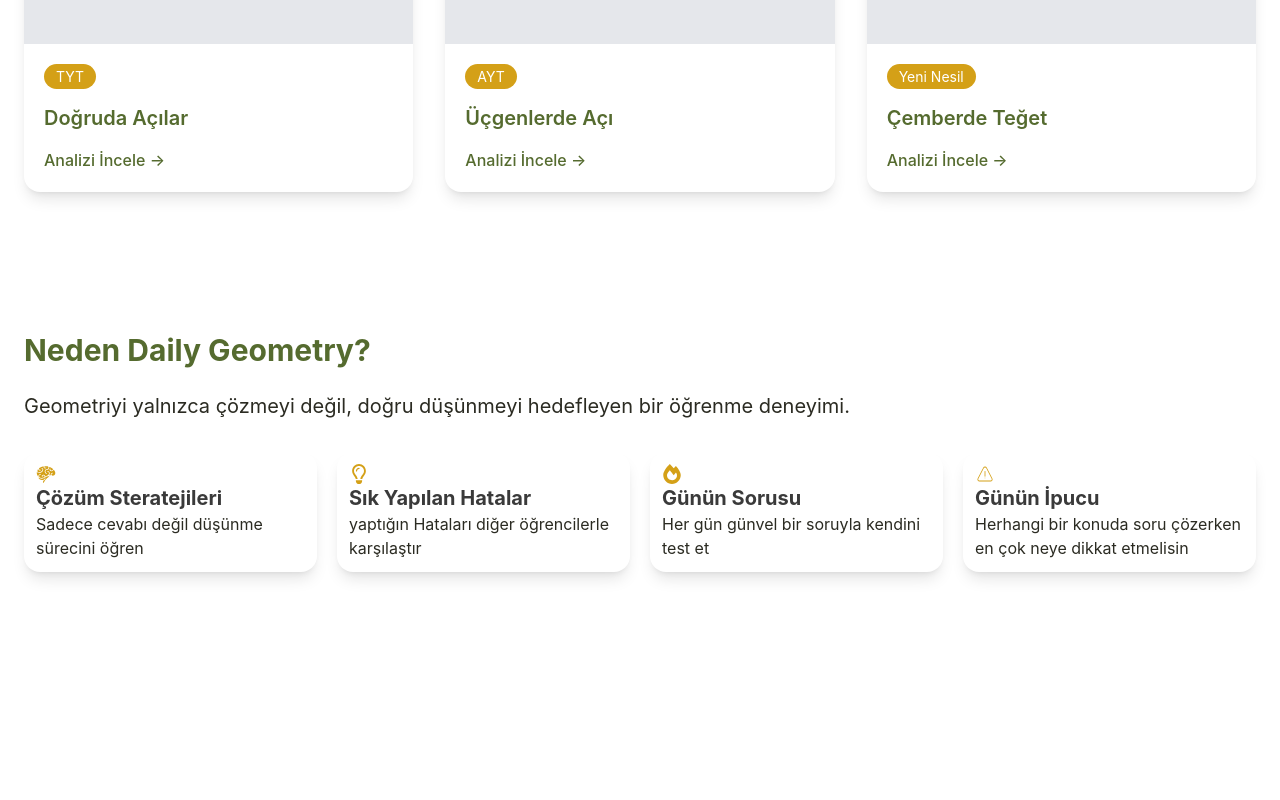
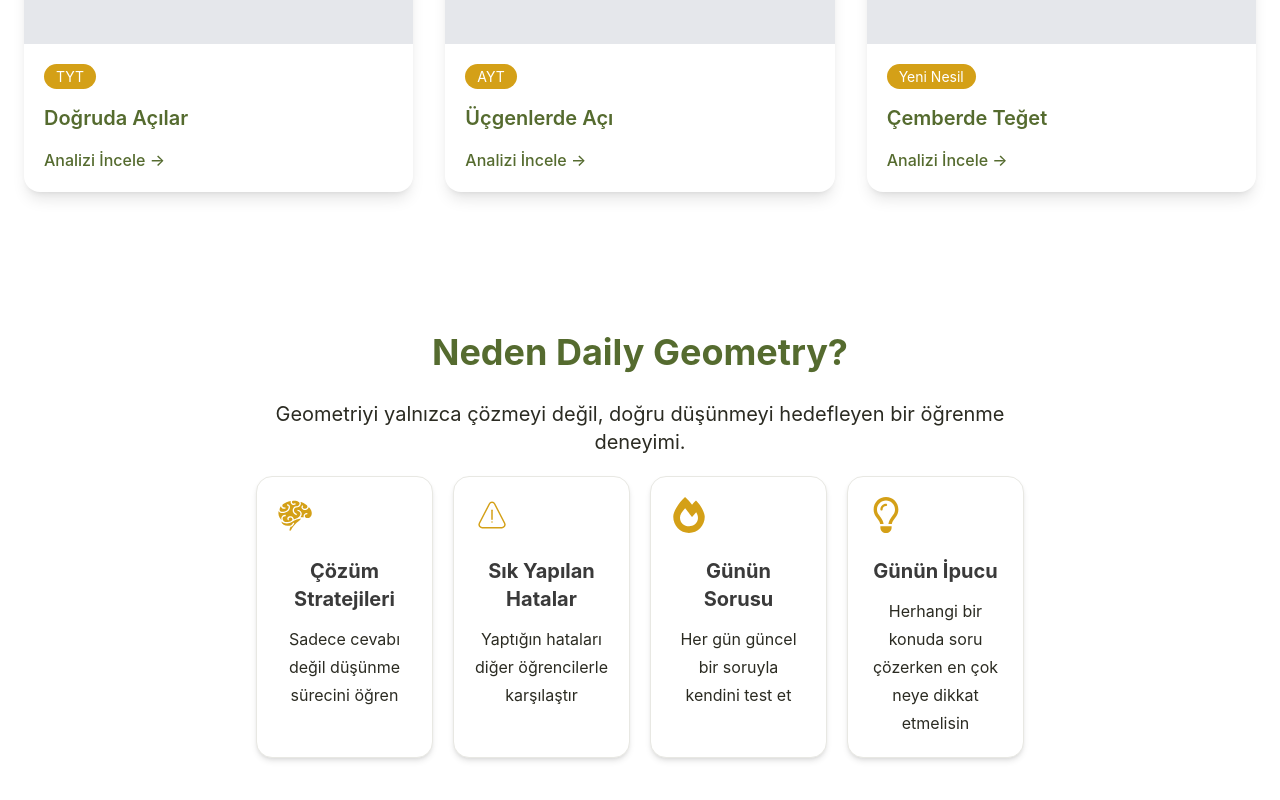
Before and after one commit to EsraTemiz/daily-geo, a React (Vite) app: page / in a window 1280 px wide. Shown: the part 1330-2130 px from the top of the page. Before the commit the page ends 1986 px from the top, so only its background shows below. Built offline with nearby package versions, Linux system fonts and the light colour scheme.

Commit message:
feature section da düzenleme

```diff
--- a/src/components/FeatureSection.jsx
+++ b/src/components/FeatureSection.jsx
@@ -8,20 +8,20 @@ const FeatureSection = () => {
   let smallCard=[
 {  icon:<GiBrain/>,
    id:1,
-  title:"Çözüm Steratejileri",
+  title:"Çözüm Stratejileri",
   description:"Sadece cevabı değil düşünme sürecini öğren"
 },
-{ icon:<FaRegLightbulb/>,
+{ icon:<CiWarning/>,
   id:2,
   title:"Sık Yapılan Hatalar",
-  description:"yaptığın Hataları diğer öğrencilerle karşılaştır"
+  description:"Yaptığın hataları diğer öğrencilerle karşılaştır"
 },
 { icon:<FaFireAlt/>,
   id:3,
   title:"Günün Sorusu",
-  description:"Her gün günvel bir soruyla kendini test et"
+  description:"Her gün güncel bir soruyla kendini test et"
 },
-{ icon:<CiWarning/>,
+{ icon:<FaRegLightbulb/>,
   id:4,
   title:"Günün İpucu",
   description:"Herhangi bir konuda soru çözerken en çok neye dikkat etmelisin"
@@ -29,18 +29,18 @@ const FeatureSection = () => {
   ]
   return (
 
-    <div className=''>
-      <h2 className='text-3xl text-olive-700 font-bold py-3'> Neden Daily Geometry?</h2>
-      <p className='text-xl text-olive-800 py-3'> Geometriyi yalnızca çözmeyi değil, doğru düşünmeyi hedefleyen bir öğrenme deneyimi.</p>
+    <div className='text-center max-w-3xl mx-auto'>
+      <h2 className='text-4xl text-olive-700 font-bold py-3'> Neden Daily Geometry?</h2>
+      <p className='text-xl text-olive-800 mt-4'> Geometriyi yalnızca çözmeyi değil, doğru düşünmeyi hedefleyen bir öğrenme deneyimi.</p>
      <div className='grid grid-cols-1 md:grid-cols-2 lg:grid-cols-4 gap-5 py-5 '>
 
           {smallCard.map((special) => (
-           <div key={special.id} className='border-olive-500 shadow-lg bg-white rounded-2xl p-3 '>
-            <span className='text-xl text-mustard-500'>{special.icon}</span>
-            <h2 className='text-xl text-dark font-bold'>
+           <div key={special.id} className='h-full flex flex-col border border-olive-200 bg-white rounded-2xl p-5 shadow-md transition-all duration-300 hover:-translate-y-2 hover:shadow-xl '>
+            <span className='text-4xl text-mustard-500 mb-4 inline-block'>{special.icon}</span>
+            <h2 className='text-xl font-bold text-dark mt-2 mb-3'>
               {special.title}
              </h2>
-              <p className='text-olive-800 ' >
+              <p className='text-olive-800 leading-7' >
                   {special.description}
               </p>
              </div>
```
